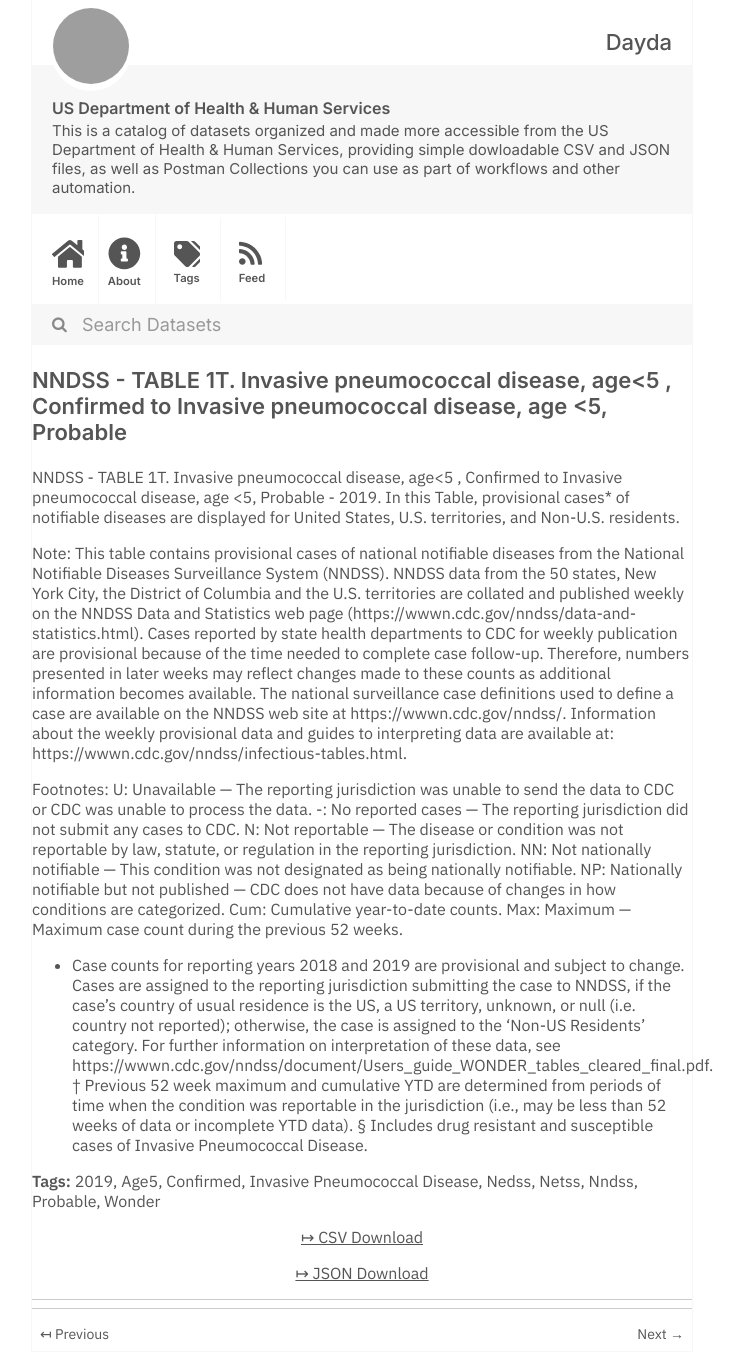
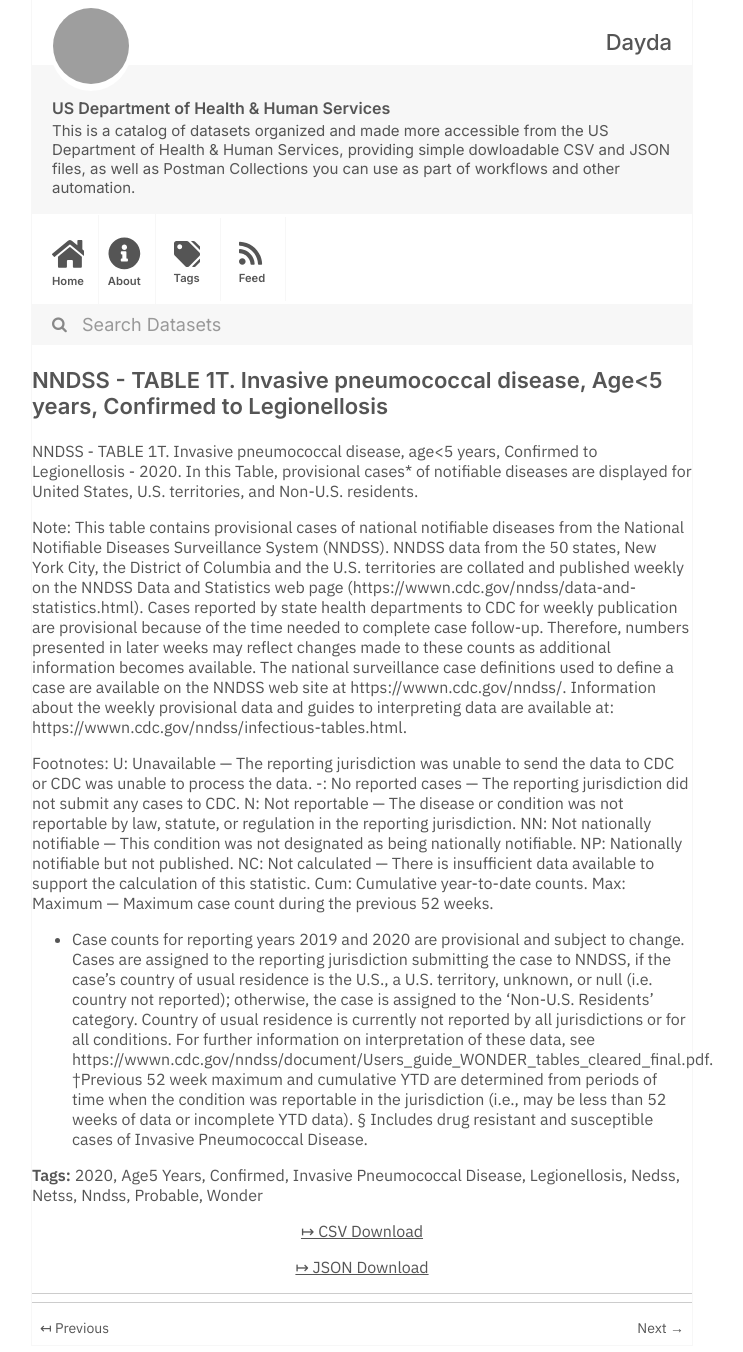
Before and after one commit to dayda-entities/us-department-of-health-and-human-services, a Jekyll site: the page built from _posts/2020-11-10-nndss-table-1t-invasive-pneumo.md, in a window 1280 px wide. Shown: the whole page, without its empty margins (278-1021 px from the left). Built offline with Jekyll 4.4.1, drawn with Linux system fonts in a browser that asks for light colours; grey boxes are pictures that could not be loaded.

Commit message:
Publish Data

```diff
--- a/_posts/2020-11-10-nndss-table-1t-invasive-pneumo.md
+++ b/_posts/2020-11-10-nndss-table-1t-invasive-pneumo.md
@@ -1,28 +1,29 @@
 ---
 title: >-
-  NNDSS - TABLE 1T. Invasive pneumococcal disease, age<5 , Confirmed to Invasive
-  pneumococcal disease, age <5, Probable
-created: '2020-11-10T16:17:47.236603'
-modified: '2021-04-17T02:21:34.405718'
+  NNDSS - TABLE 1T. Invasive pneumococcal disease, Age<5 years, Confirmed to
+  Legionellosis
+created: '2020-11-10T16:16:32.788976'
+modified: '2021-04-25T14:39:24.241354'
 state: active
 type: dataset
 tags:
-  - '2019'
-  - Age5
+  - '2020'
+  - Age5 Years
   - Confirmed
   - Invasive Pneumococcal Disease
+  - Legionellosis
   - Nedss
   - Netss
   - Nndss
   - Probable
   - Wonder
 groups: []
-csv_url: 'https://data.cdc.gov/api/views/gui6-i83p/rows.csv?accessType=DOWNLOAD'
-json_url: 'https://data.cdc.gov/api/views/gui6-i83p/rows.json?accessType=DOWNLOAD'
+csv_url: 'https://data.cdc.gov/api/views/5hvx-krph/rows.csv?accessType=DOWNLOAD'
+json_url: 'https://data.cdc.gov/api/views/5hvx-krph/rows.json?accessType=DOWNLOAD'
 layout: post
 
 ---
-NNDSS - TABLE 1T. Invasive pneumococcal disease, age<5 , Confirmed to Invasive pneumococcal disease, age <5, Probable  - 2019. In this Table, provisional cases* of notifiable diseases are displayed for United States, U.S. territories, and Non-U.S. residents.
+NNDSS - TABLE 1T. Invasive pneumococcal disease, age<5 years, Confirmed to Legionellosis - 2020. In this Table, provisional cases* of notifiable diseases are displayed for United States, U.S. territories, and Non-U.S. residents.
 
 Note:
 This table contains provisional cases of national notifiable diseases from the National Notifiable Diseases Surveillance System (NNDSS). NNDSS data from the 50 states, New York City, the District of Columbia and the U.S. territories are collated and published weekly on the NNDSS Data and Statistics web page (https://wwwn.cdc.gov/nndss/data-and-statistics.html). Cases reported by state health departments to CDC for weekly publication are provisional because of the time needed to complete case follow-up. Therefore, numbers presented in later weeks may reflect changes made to these counts as additional information becomes available. The national surveillance case definitions used to define a case are available on the NNDSS web site at https://wwwn.cdc.gov/nndss/. Information about the weekly provisional data and guides to interpreting data are available at: https://wwwn.cdc.gov/nndss/infectious-tables.html.
@@ -32,9 +33,10 @@ U: Unavailable — The reporting jurisdiction was unable to send the data to CDC
 -: No reported cases — The reporting jurisdiction did not submit any cases to CDC.
 N: Not reportable — The disease or condition was not reportable by law, statute, or regulation in the reporting jurisdiction.
 NN: Not nationally notifiable — This condition was not designated as being nationally notifiable.
-NP: Nationally notifiable but not published — CDC does not have data because of changes in how conditions are categorized.
+NP: Nationally notifiable but not published.
+NC: Not calculated — There is insufficient data available to support the calculation of this statistic.
 Cum: Cumulative year-to-date counts.
- Max: Maximum — Maximum case count during the previous 52 weeks.
-* Case counts for reporting years 2018 and 2019 are provisional and subject to change. Cases are assigned to the reporting jurisdiction submitting the case to NNDSS, if the case's country of usual residence is the US, a US territory, unknown, or null (i.e. country not reported); otherwise, the case is assigned to the 'Non-US Residents' category. For further information on interpretation of these data, see https://wwwn.cdc.gov/nndss/document/Users_guide_WONDER_tables_cleared_final.pdf.
-† Previous 52 week maximum and cumulative YTD are determined from periods of time when the condition was reportable in the jurisdiction (i.e., may be less than 52 weeks of data or incomplete YTD data).
+Max: Maximum — Maximum case count during the previous 52 weeks.
+* Case counts for reporting years 2019 and 2020 are provisional and subject to change. Cases are assigned to the reporting jurisdiction submitting the case to NNDSS, if the case's country of usual residence is the U.S., a U.S. territory, unknown, or null (i.e. country not reported); otherwise, the case is assigned to the 'Non-U.S. Residents' category. Country of usual residence is currently not reported by all jurisdictions or for all conditions. For further information on interpretation of these data, see https://wwwn.cdc.gov/nndss/document/Users_guide_WONDER_tables_cleared_final.pdf.
+†Previous 52 week maximum and cumulative YTD are determined from periods of time when the condition was reportable in the jurisdiction (i.e., may be less than 52 weeks of data or incomplete YTD data).
 § Includes drug resistant and susceptible cases of Invasive Pneumococcal Disease.
```
